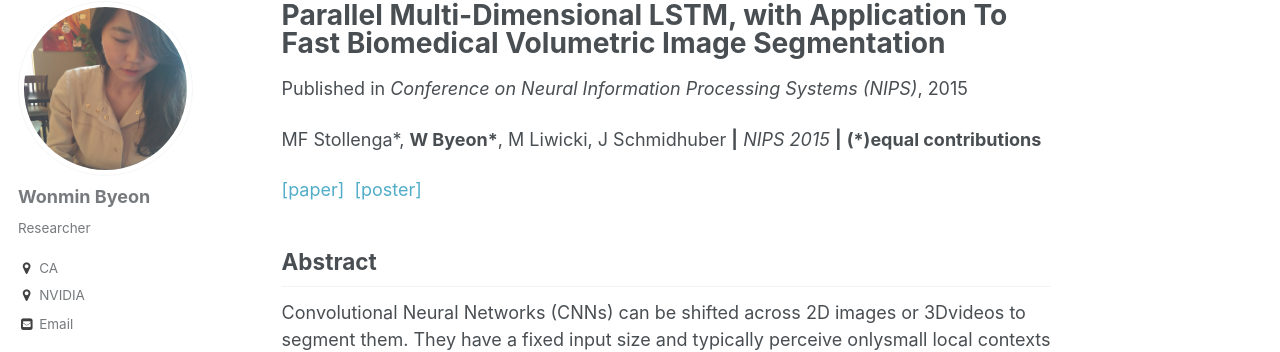
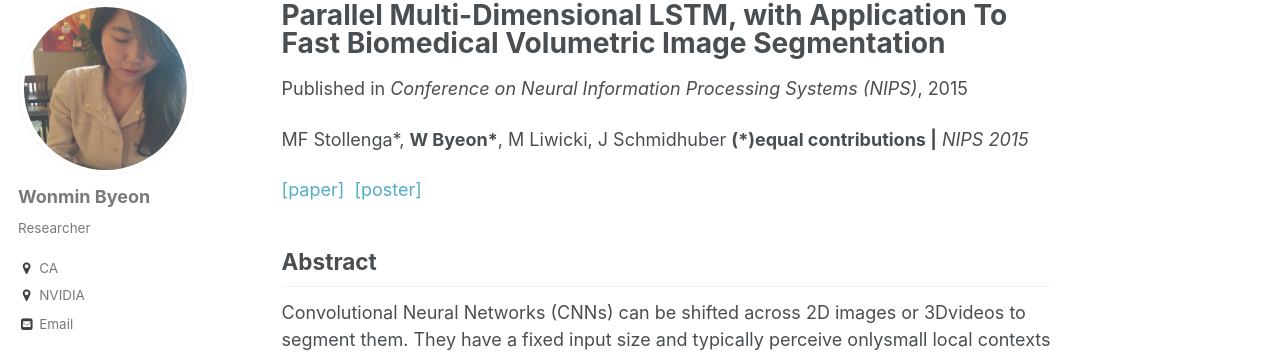
Before and after one commit to wonmin-byeon/wonmin-byeon.github.io, a Jekyll site: the page built from _publications/2015-12-05-nips.md, in a window 1280 px wide and 1372 px high. Shown: the part 117-469 px from the top of the window. Built offline with Jekyll 4.4.1, drawn with Linux system fonts in a browser that asks for light colours.

Commit message:
changing front format

```diff
--- a/_publications/2015-12-05-nips.md
+++ b/_publications/2015-12-05-nips.md
@@ -4,7 +4,7 @@ collection: publications
 permalink: /publication/2015-12-05-nips
 date: 2015-12-05
 venue: 'Conference on Neural Information Processing Systems (NIPS)'
-citation: 'MF Stollenga*, <b>W Byeon*</b>, M Liwicki, J Schmidhuber <b>|</b> <i>NIPS 2015</i> <b>|</b> <b> (*)equal contributions </b>  '
+citation: 'MF Stollenga*, <b>W Byeon*</b>, M Liwicki, J Schmidhuber <b> (*)equal contributions </b> <b>|</b> <i>NIPS 2015</i> '
 paperurl: 'http://wonmin-byeon.github.io/files/2-15-nips.pdf'
 ---
 [[paper]](http://papers.nips.cc/paper/5642-parallel-multi-dimensional-lstm-with-application-to-fast-biomedical-volumetric-image-segmentation.pdf) &nbsp;[[poster]](http://wonmin-byeon.github.io/files/nips15-poster.pdf)
```
